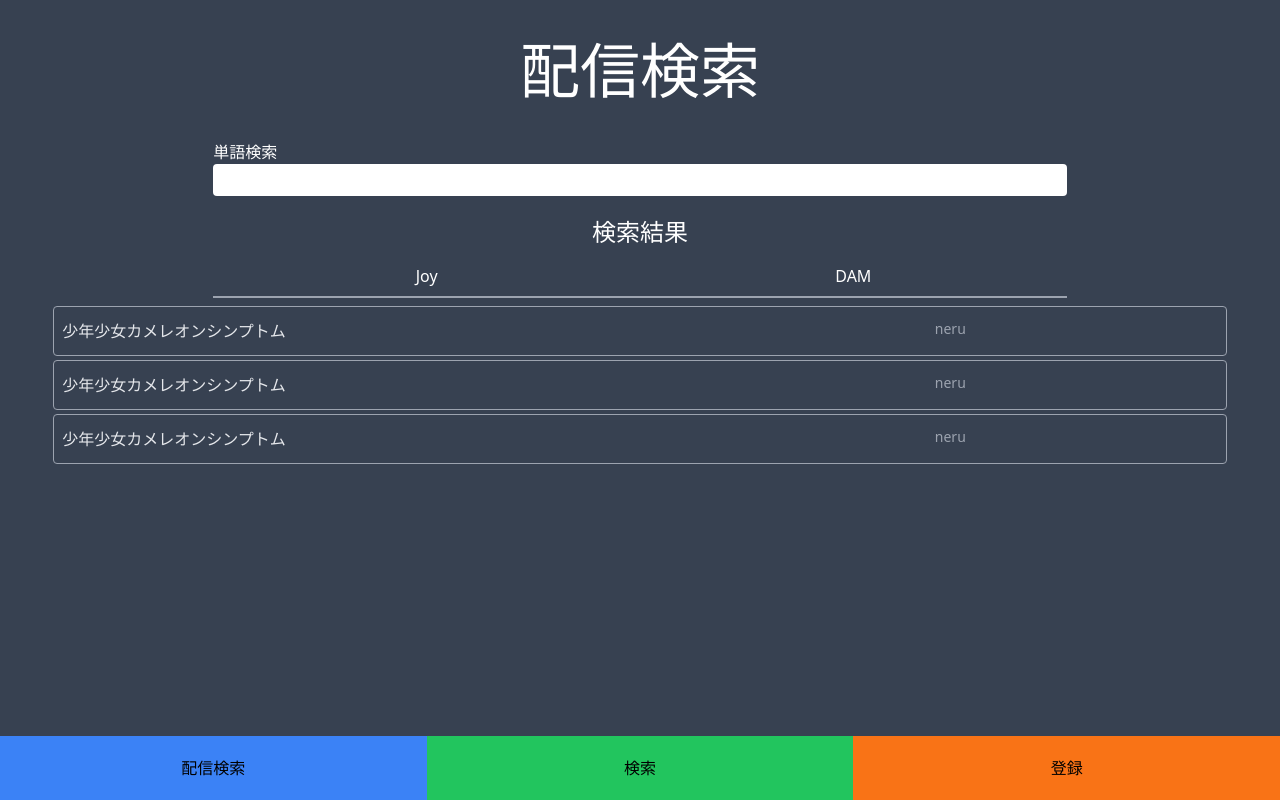
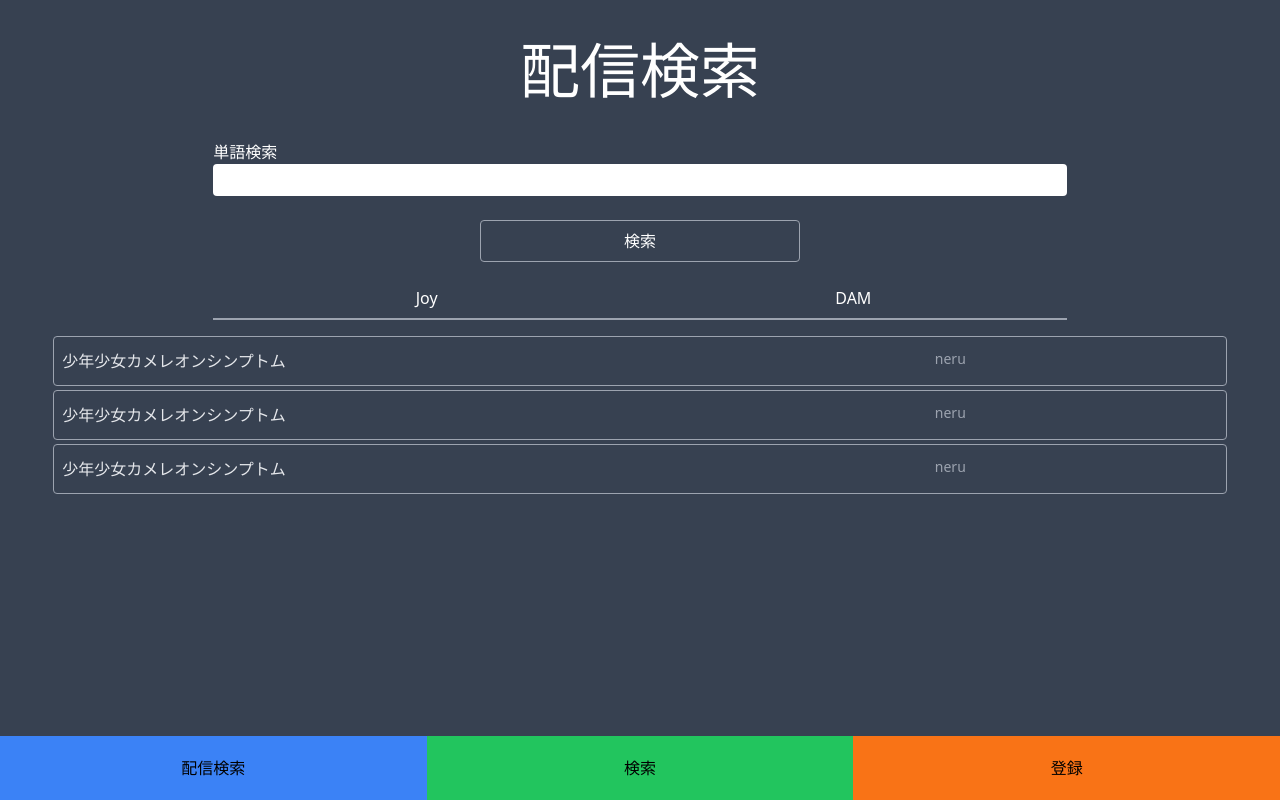
Before and after one commit to chamegashi/2023_karaoke, a Vue app: page / in a window 1280 px wide. Both pictures are taken after a click on the button "配信検索". Built offline with nearby package versions, Linux system fonts and the light colour scheme.

Commit message:
add api of stream

```diff
--- a/package.json
+++ b/package.json
@@ -9,6 +9,7 @@
     "preview": "vite preview"
   },
   "dependencies": {
+    "axios": "^1.3.5",
     "vue": "^3.2.47"
   },
   "devDependencies": {
--- /dev/null
+++ b/src/api/getStreamData.ts
@@ -0,0 +1,23 @@
+import axios from 'axios';
+import { StreamResponce } from '../common/type';
+import { ref } from 'vue';
+
+export const responce = ref<StreamResponce | null>()
+export const error = ref("")
+export const isLoading = ref(false)
+
+export const getJoyData = (keyword: string) => {
+    isLoading.value = true
+    axios.get('https://pykaraokebackend.onrender.com/api/search?keyword=' + keyword)
+        .then(function (res) {
+            console.log(res)
+            console.log(res.data)
+            responce.value = res.data
+        })
+        .catch(function (error) {
+            console.log(error)
+        })
+        .finally(function () {
+            isLoading.value = false
+        })
+}
--- a/src/components/streamSearch/StreamSearchTop.vue
+++ b/src/components/streamSearch/StreamSearchTop.vue
@@ -1,14 +1,26 @@
 <script setup lang="ts">
 import { StreamCardType } from '../../common/type'
+import { getJoyData, isLoading, responce, error } from '../../api/getStreamData'
 import Card from './StreamCard.vue'
-import { ref } from 'vue'
+import { ref, watch } from 'vue'
 
+const input = ref<string>("")
+
+const getDataOfStream = () => {
+    getJoyData(input.value)
+}
+
+watch(responce, () => {
+    if (!responce) return
+
+    console.log(responce)
+})
+
+const testArray = ref([1, 2, 3])
 const test = ref<StreamCardType>({
     title: "少年少女カメレオンシンプトム",
     artist: "neru",
 })
-
-const testArray = ref([1, 2, 3])
 
 </script>
 
@@ -19,18 +31,28 @@ const testArray = ref([1, 2, 3])
         <div class="pt-10">
             <div class="w-2/3 mx-auto">
                 <p class="text-white">単語検索</p>
-                <input class="w-full p-1 rounded">
+                <input v-model="input" class="w-full p-1 rounded">
             </div>
         </div>
 
-        <h1 class="bold text-center pt-5 text-2xl text-white">検索結果</h1>
+        <div class="mt-6 text-center">
+            <button @click="getDataOfStream" class="w-1/4 py-2 text-white border border-gray-400 rounded">検索</button>
+        </div>
 
-        <div class="mt-2 text-center">
+        <div class="mt-4 text-center">
             <button class="py-2 w-1/3 border-b-2 border-gray-400 text-white">Joy</button>
             <button class="py-2 w-1/3 border-b-2 border-gray-400 text-white">DAM</button>
         </div>
 
-        <div class="my-2">
+        <div v-if="isLoading" class="my-8">
+            <div className="flex justify-center">
+                <div className="animate-ping h-2 w-2 bg-white rounded-full"></div>
+                <div className="animate-ping h-2 w-2 bg-white rounded-full mx-4"></div>
+                <div className="animate-ping h-2 w-2 bg-white rounded-full"></div>
+            </div>
+        </div>
+
+        <div v-if="!isLoading" class="mt-4">
             <Card v-for="i in testArray" :props-data="test" />
         </div>
 
```
Also changed, not shown: src/common/type.ts (+10 -0 lines), src/api/api.ts (deleted), 1 other file (tests, documents, lock files or other folders).
